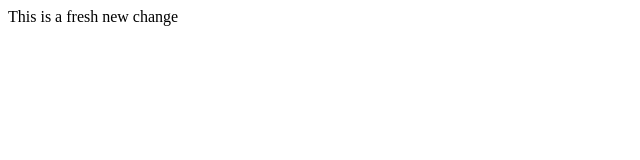
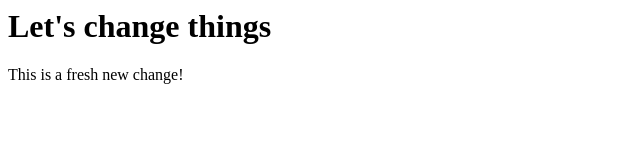
Before and after one commit to RockIshtaar/DemoRepo, a plain HTML site: page index.html in a window 1280 px wide. Shown: the whole page, without its empty margins (0-640 px from the left). Drawn offline with Linux system fonts and the light colour scheme.

Commit message:
Changes in Index
Changes in Index

```diff
--- a/index.html
+++ b/index.html
@@ -1,5 +1,6 @@
 <html>
+  <h1> Let's change things</h1>
 <body>
-This is a fresh new change
+This is a fresh new change!
 </body>
 </html>
```
